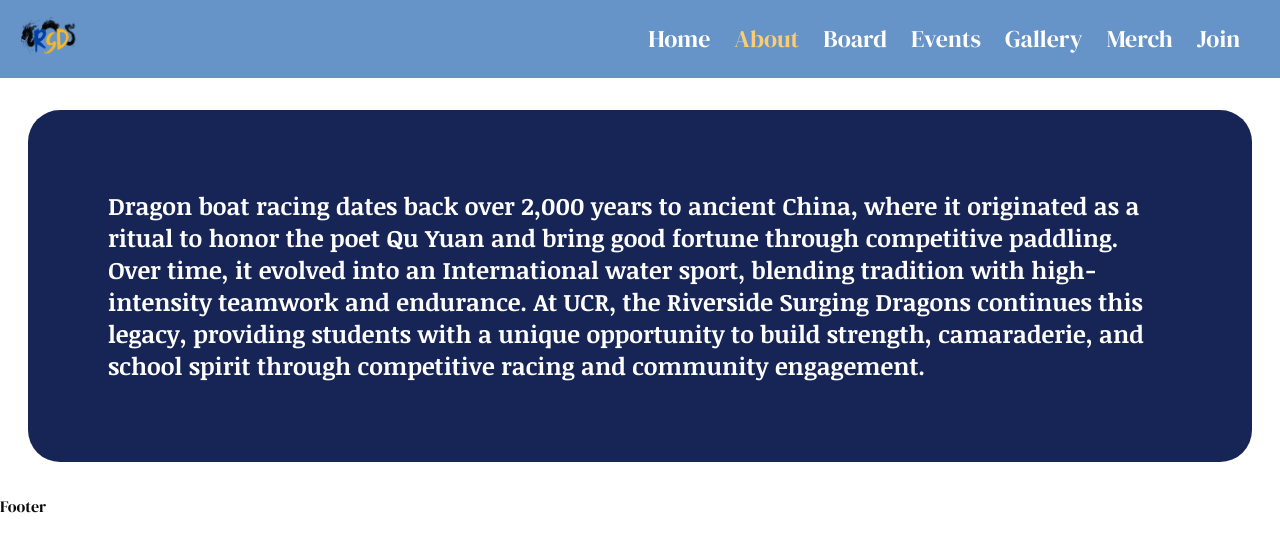
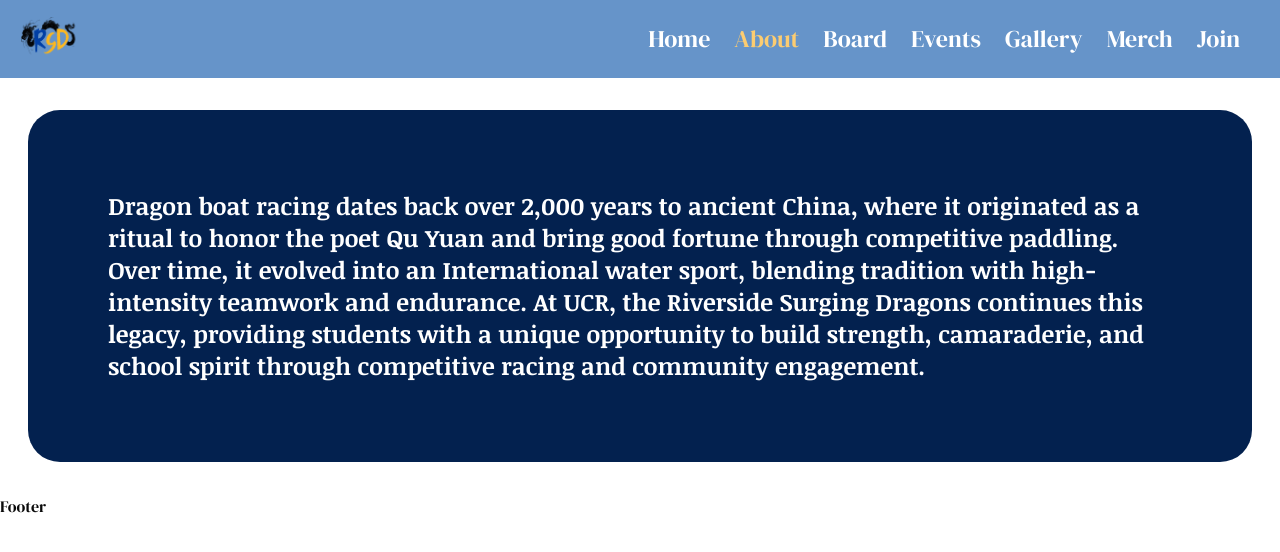
Before and after one commit to acm-ucr/rsd-website, a Next.js app: page /about in a window 1280 px wide. Shown: the top 552 px of the page. Built offline with nearby package versions, Linux system fonts and the light colour scheme.

Commit message:
made a prop of type React.ReactNode which can be used as a general text box throughout the website, I specifically tested with a text box in the about page.

```diff
--- a/src/components/InfoBox.tsx
+++ b/src/components/InfoBox.tsx
@@ -4,8 +4,8 @@ interface InfoBoxProps {
 }
 const InfoBox: React.FC<InfoBoxProps> = ({ text }) => {
   return (
-    <div className="relative my-8 w-full px-7 text-left">
-      <div className="font-rsd-alt rounded-4xl bg-blue-950 px-20 py-20 text-2xl font-bold text-white">
+    <div className="my-8 w-full px-7 text-left">
+      <div className="font-rsd-alt rounded-4xl bg-rsd-dark-blue px-20 py-20 text-2xl font-bold text-white">
         {text}
       </div>
     </div>
```
